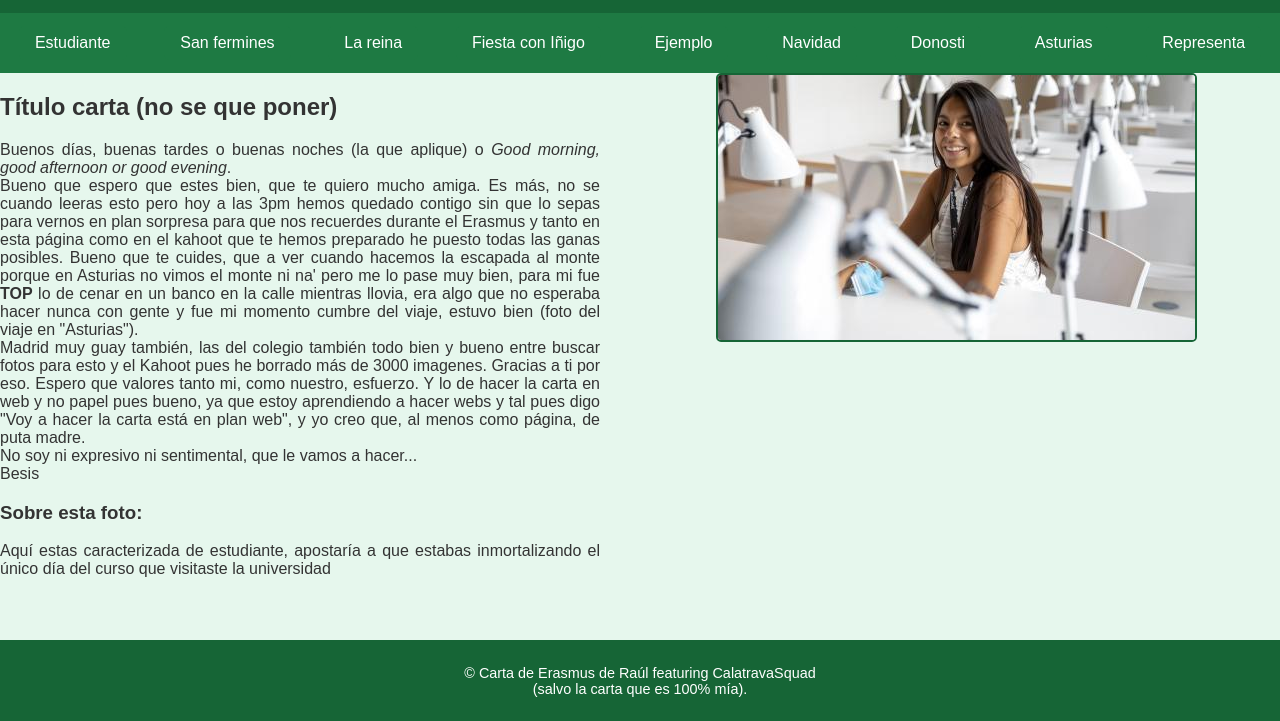
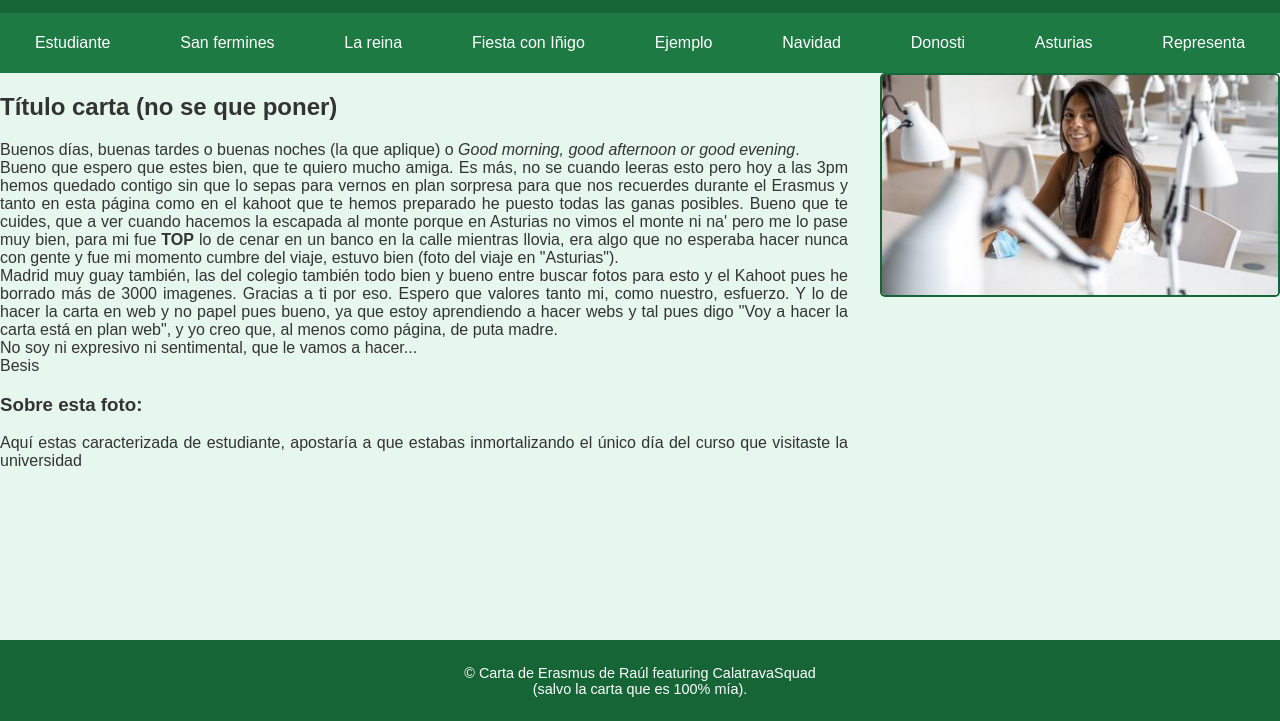
Before and after one commit to raulznas/marylopez, a plain HTML site: page index.html in a window 1280 px wide. Shown: the part 79-800 px from the top of the page. Drawn offline with Linux system fonts and the light colour scheme.

Commit message:
Update styles.css

```diff
--- a/styles.css
+++ b/styles.css
@@ -73,14 +73,12 @@ nav a:hover, nav a.active {
 }
 
 .text-section {
-    flex: 1 1 50%;
-    min-width: 300px;
-    max-width: 600px;
+    flex: 1 1 65%;
     text-align: justify;
 }
 
 .target-container {
-    flex: 1 1 50%;
+    flex: 1 1 30%;
     min-width: 300px;
     text-align: center;
 }
```
